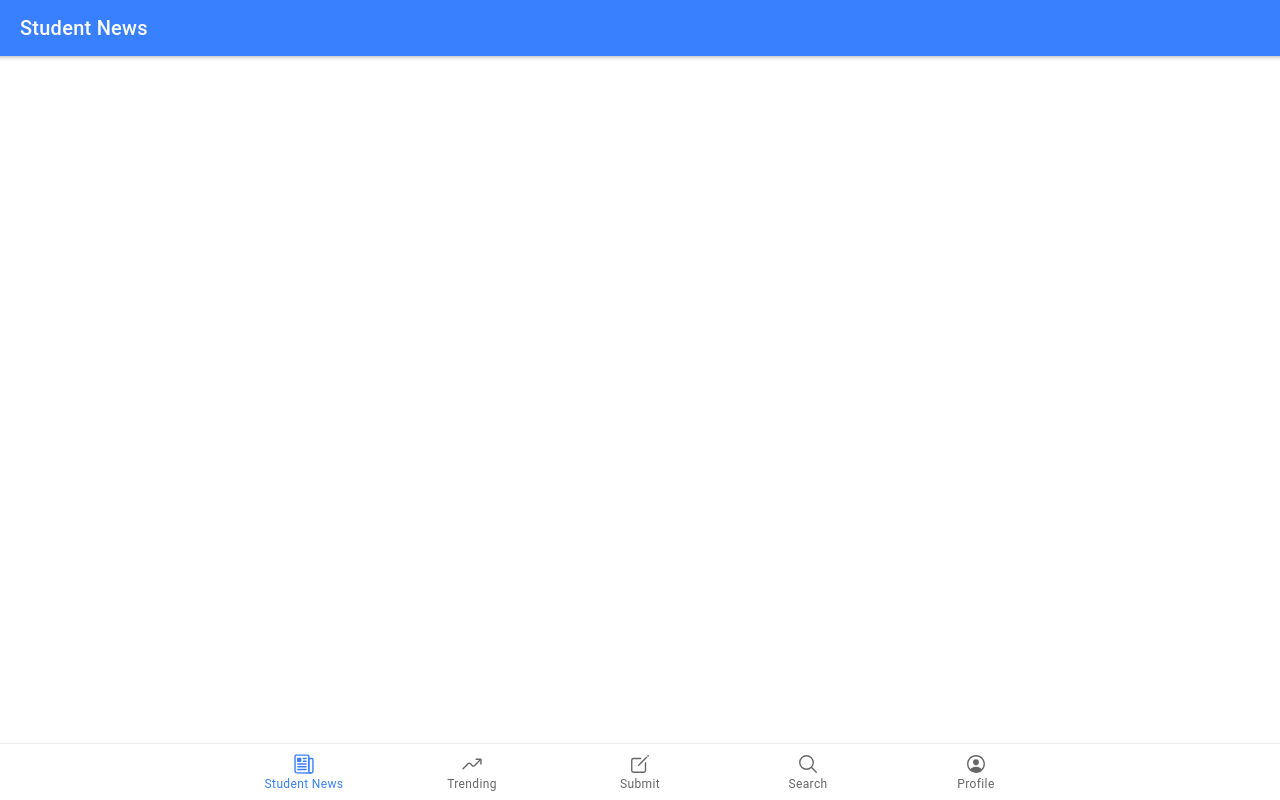
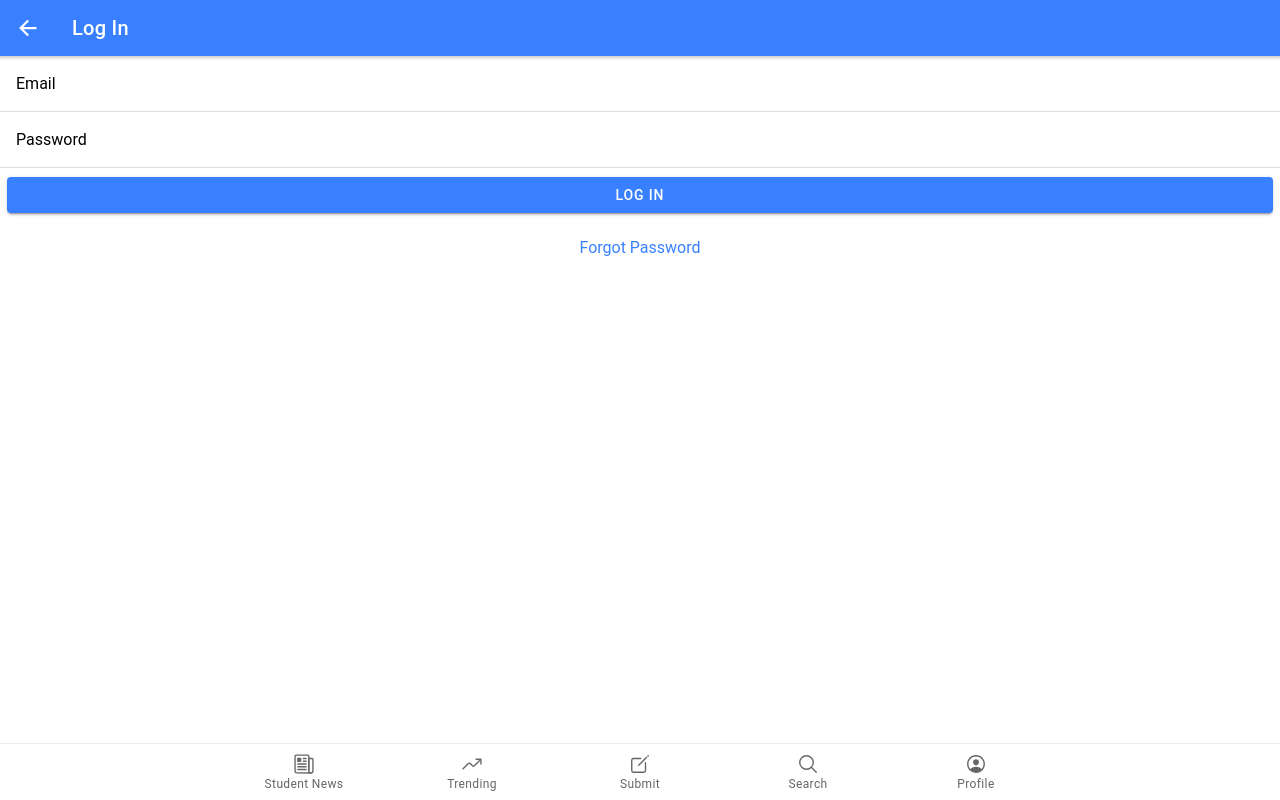
Before and after one commit to kvnho/student-news, a React (Create React App) app: page /login in a window 1280 px wide. Before the commit this address led to /news. Built offline with nearby package versions, Linux system fonts and the light colour scheme.

Commit message:
added login and register pages

```diff
--- a/src/App.js
+++ b/src/App.js
@@ -8,6 +8,10 @@
 import Submit from './pages/Tabs/Submit';
 import Search from './pages/Tabs/Search';
 import Profile from './pages/Tabs/Profile';
+import EditProfile from './pages/Auth/EditProfile';
+import Signup from './pages/Auth/Signup';
+import Login from './pages/Auth/Login';
+import Forgot from './pages/Auth/Forgot';
 
 /* Core CSS required for Ionic components to work properly */
 import '@ionic/react/css/core.css';
@@ -39,6 +43,10 @@
 					<Route path='/submit' component={Submit} />
 					<Route path='/search' component={Search} />
 					<Route path='/profile' component={Profile} />
+					<Route path='/edit-profile' component={EditProfile} />
+					<Route path='/register' component={Signup} />
+					<Route path='/login' component={Login} />
+					<Route path='/forgot' component={Forgot} />
 					<Route component={() => <Redirect to='/news' />} />
 				</IonRouterOutlet>
 
--- /dev/null
+++ b/src/components/Headers/NavHeader.js
@@ -0,0 +1,17 @@
+import React from 'react';
+import { IonHeader, IonToolbar, IonButtons, IonBackButton, IonTitle } from '@ionic/react';
+
+const NavHeader = ({ title }) => {
+	return (
+		<IonHeader>
+			<IonToolbar color='primary'>
+				<IonButtons slot='start'>
+					<IonBackButton defaultHref='/' />
+				</IonButtons>
+				<IonTitle>{title}</IonTitle>
+			</IonToolbar>
+		</IonHeader>
+	);
+};
+
+export default NavHeader;
--- /dev/null
+++ b/src/pages/Auth/Forgot.js
@@ -0,0 +1,27 @@
+import React from 'react';
+import { IonPage, IonContent, IonItem, IonLabel, IonInput, IonRow, IonCol, IonButton } from '@ionic/react';
+import NavHeader from '../../components/Headers/NavHeader';
+
+const Forgot = () => {
+	return (
+		<IonPage>
+			<NavHeader title='Log In' />
+			<IonContent>
+				<IonItem lines='full'>
+					<IonLabel position='floating'>Email</IonLabel>
+					<IonInput name='email' type='text' required></IonInput>
+				</IonItem>
+
+				<IonRow>
+					<IonCol>
+						<IonButton type='submit' color='primary' expand='block'>
+							Get Password Reset Link
+						</IonButton>
+					</IonCol>
+				</IonRow>
+			</IonContent>
+		</IonPage>
+	);
+};
+
+export default Forgot;
--- /dev/null
+++ b/src/pages/Auth/Login.js
@@ -0,0 +1,45 @@
+import React from 'react';
+import {
+	IonPage,
+	IonContent,
+	IonItem,
+	IonLabel,
+	IonInput,
+	IonRow,
+	IonCol,
+	IonButton,
+	IonRouterLink,
+} from '@ionic/react';
+import NavHeader from '../../components/Headers/NavHeader';
+
+const Login = () => {
+	return (
+		<IonPage>
+			<NavHeader title='Log In' />
+			<IonContent>
+				<IonItem lines='full'>
+					<IonLabel position='floating'>Email</IonLabel>
+					<IonInput name='email' type='text' required></IonInput>
+				</IonItem>
+				<IonItem lines='full'>
+					<IonLabel position='floating'>Password</IonLabel>
+					<IonInput name='password' type='password' required></IonInput>
+				</IonItem>
+				<IonRow>
+					<IonCol>
+						<IonButton type='submit' color='primary' expand='block'>
+							Log In
+						</IonButton>
+					</IonCol>
+				</IonRow>
+				<IonRow>
+					<IonCol class='ion-text-center ion-padding-vertical'>
+						<IonRouterLink routerLink={'forgot'}>Forgot Password</IonRouterLink>
+					</IonCol>
+				</IonRow>
+			</IonContent>
+		</IonPage>
+	);
+};
+
+export default Login;
--- /dev/null
+++ b/src/pages/Auth/Signup.js
@@ -0,0 +1,34 @@
+import React from 'react';
+import { IonPage, IonContent, IonItem, IonLabel, IonInput, IonRow, IonCol, IonButton } from '@ionic/react';
+import NavHeader from '../../components/Headers/NavHeader';
+
+const Signup = () => {
+	return (
+		<IonPage>
+			<NavHeader title='Sign up' />
+			<IonContent>
+				<IonItem lines='full'>
+					<IonLabel position='floating'>Username</IonLabel>
+					<IonInput name='name' type='text' required></IonInput>
+				</IonItem>
+				<IonItem lines='full'>
+					<IonLabel position='floating'>Email</IonLabel>
+					<IonInput name='email' type='text' required></IonInput>
+				</IonItem>
+				<IonItem lines='full'>
+					<IonLabel position='floating'>Password</IonLabel>
+					<IonInput name='password' type='password' required></IonInput>
+				</IonItem>
+				<IonRow>
+					<IonCol>
+						<IonButton type='submit' color='primary' expand='block'>
+							Sign Up
+						</IonButton>
+					</IonCol>
+				</IonRow>
+			</IonContent>
+		</IonPage>
+	);
+};
+
+export default Signup;
```
Also changed, not shown: src/firebase/firebase.js (+19 -0 lines), src/pages/Auth/EditProfile.js (added).
